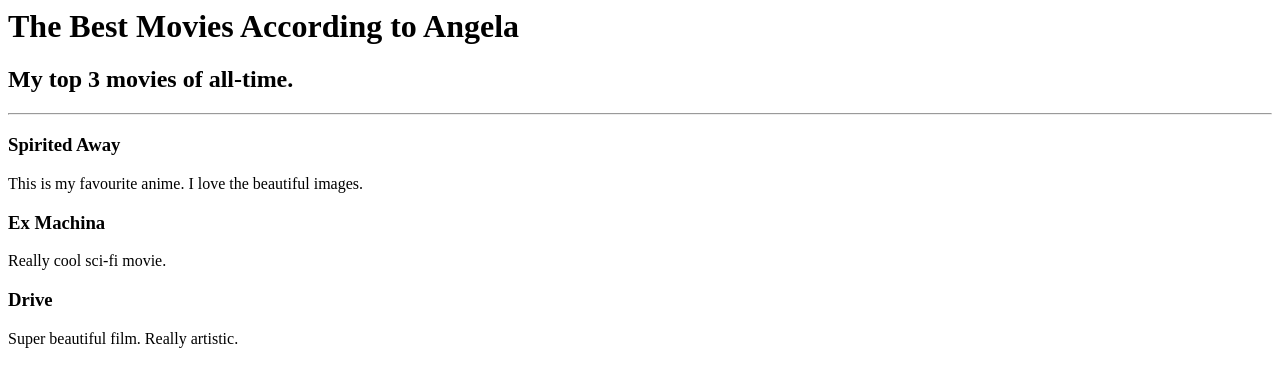
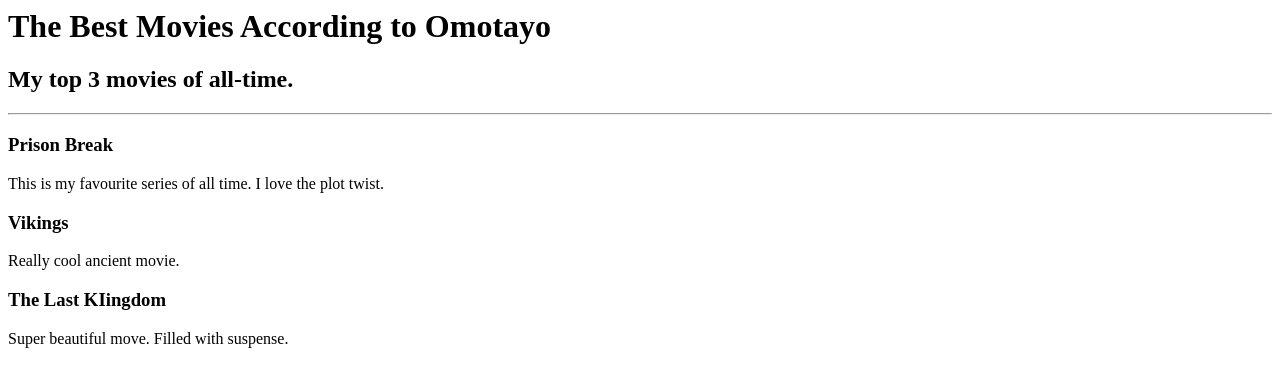
Before and after one commit to tayobillz/movie--ranking, a plain HTML site: page index.html in a window 1280 px wide. Drawn offline with Linux system fonts and the light colour scheme.

Commit message:
Update index.html

```diff
--- a/index.html
+++ b/index.html
@@ -1,11 +1,11 @@
 <!-- Write your code below -->
 
-<h1>The Best Movies According to Angela</h1>
+<h1>The Best Movies According to Omotayo</h1>
 <h2>My top 3 movies of all-time.</h2>
 <hr />
-<h3>Spirited Away</h3>
-<p>This is my favourite anime. I love the beautiful images.</p>
-<h3>Ex Machina</h3>
-<p>Really cool sci-fi movie.</p>
-<h3>Drive</h3>
-<p>Super beautiful film. Really artistic.</p>
+<h3>Prison Break</h3>
+<p>This is my favourite series of all time. I love the plot twist.</p>
+<h3>Vikings</h3>
+<p>Really cool ancient movie.</p>
+<h3>The Last KIingdom</h3>
+<p>Super beautiful move. Filled with suspense.</p>
```
